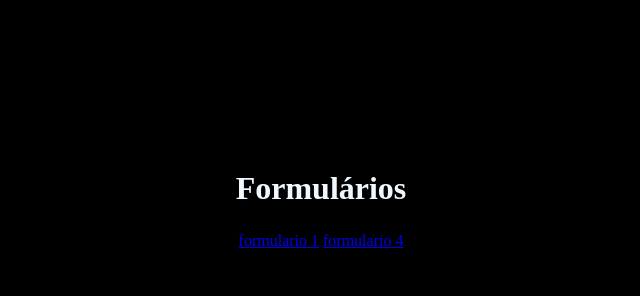
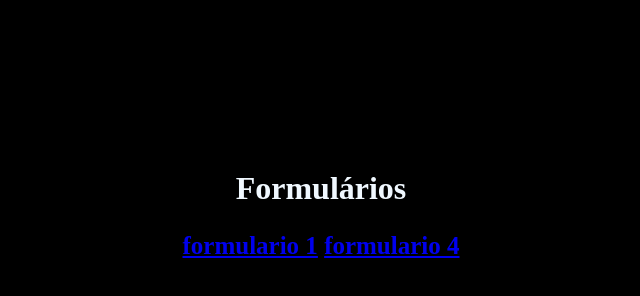
Before and after one commit to RafaelCotrin/exercicios-formulario, a plain HTML site: page index.html in a window 1280 px wide. Shown: the whole page, without its empty margins (319-959 px from the left). Drawn offline with Linux system fonts and the light colour scheme.

Commit message:
fazendo css dos links na página index

```diff
--- a/index.css
+++ b/index.css
@@ -1,23 +1,31 @@
-*{
+* {
     padding: 0;
     margin: 0;
     box-sizing: border-box;
 }
 
-body{
+body {
     background-color: black;
     color: aliceblue;
     text-align: center;
     margin-top: 170px;
 }
 
-.links{
+.links {
     margin-top: 25px;
     color: aliceblue;
     border: 12px;
 }
 
-.h1{
+.h1 {
     color: aliceblue;
 
 }
+
+.links {
+    display: block;
+    font-size: 25px;
+    font-weight: bold;
+    color: brown;
+
+}
```
